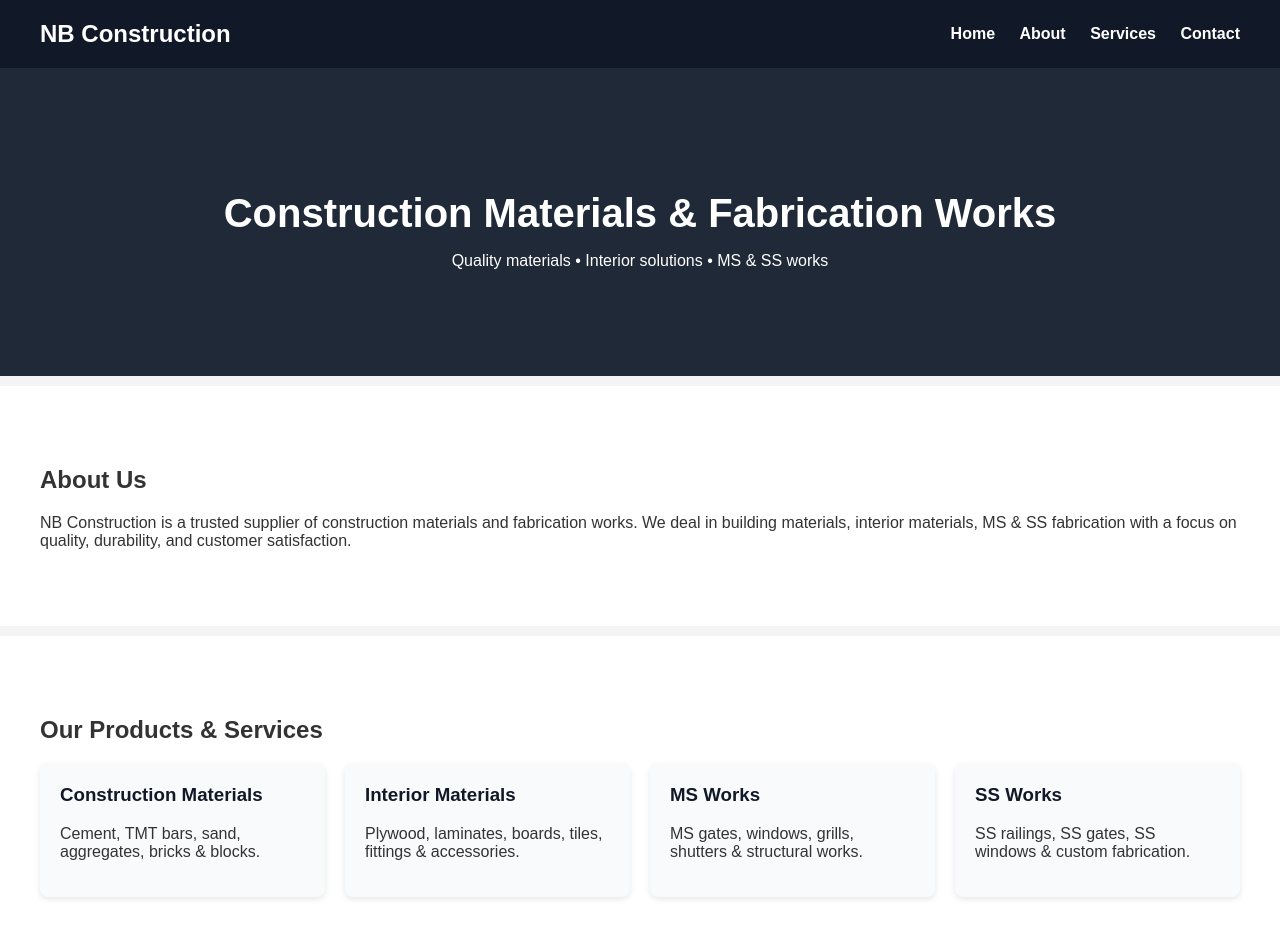
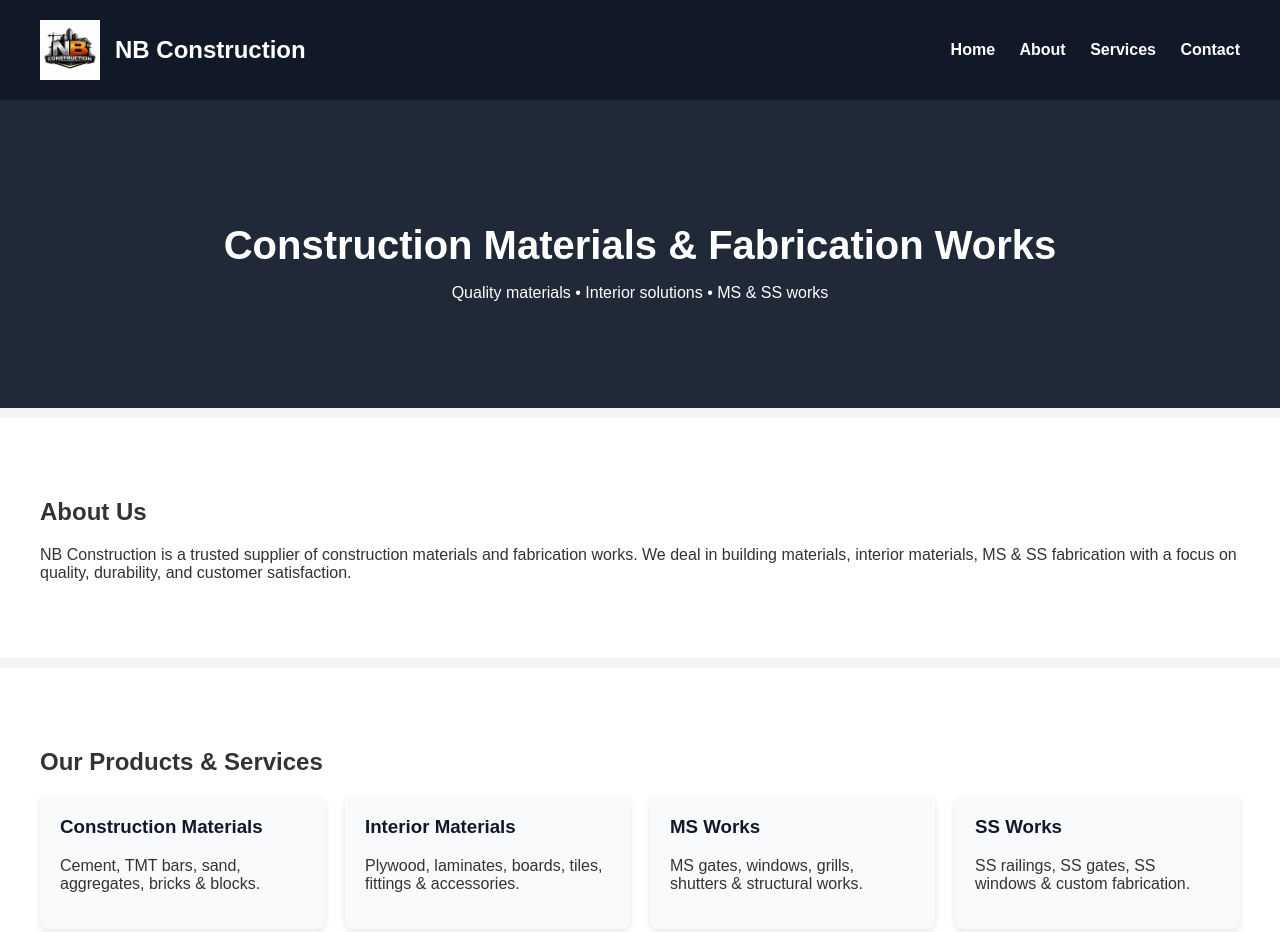
Before and after one commit to nbconstruction555/NB-CONSTRUCTION, a plain HTML site: page index.html in a window 1280 px wide. Shown: the top 932 px of the page. Drawn offline with Linux system fonts and the light colour scheme.

Commit message:
Update index.html

```diff
--- a/index.html
+++ b/index.html
@@ -80,7 +80,11 @@
 <body>
 
 <header>
+  <div style="display:flex; align-items:center;">
+  <img src="NB LOGO.png" style="height:60px; margin-right:15px;">
   <h1>NB Construction</h1>
+</div>
+
   <nav>
     <a href="#home">Home</a>
     <a href="#about">About</a>
```
